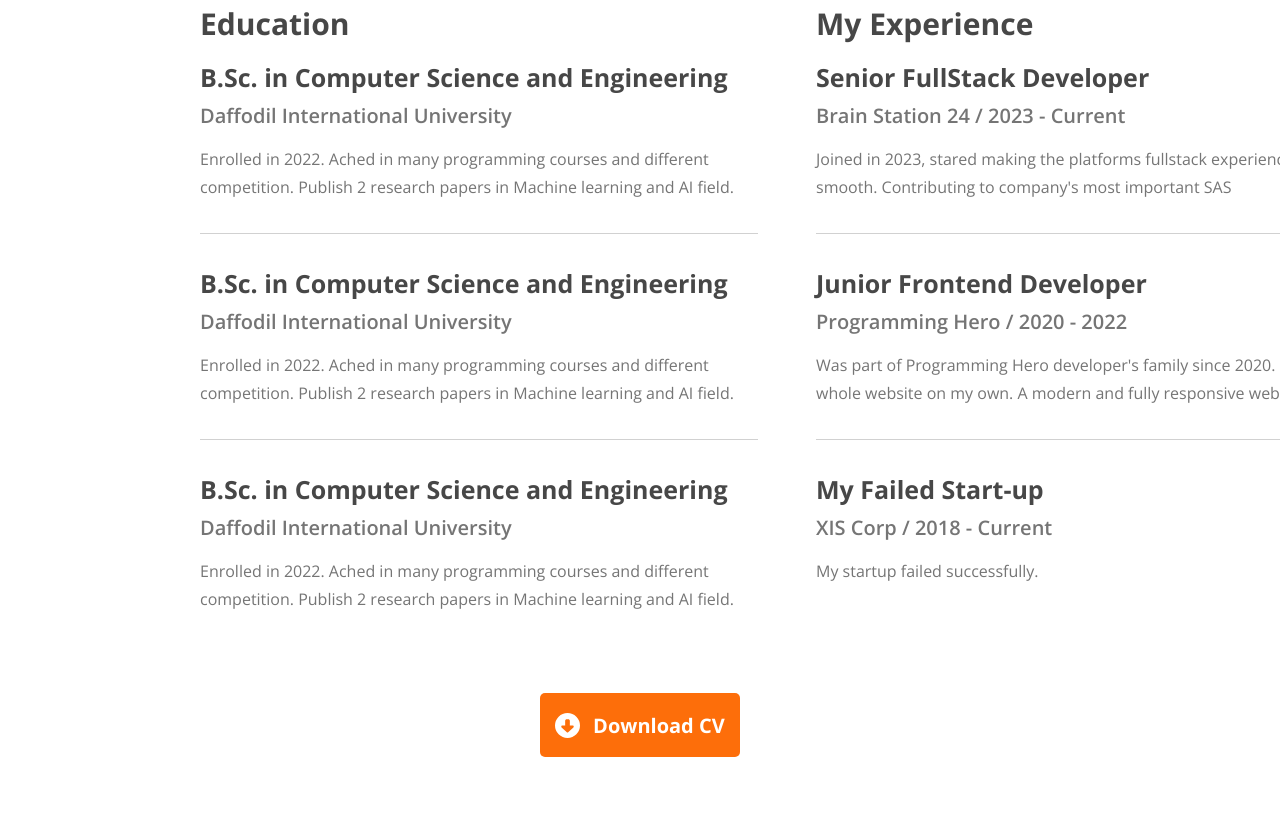
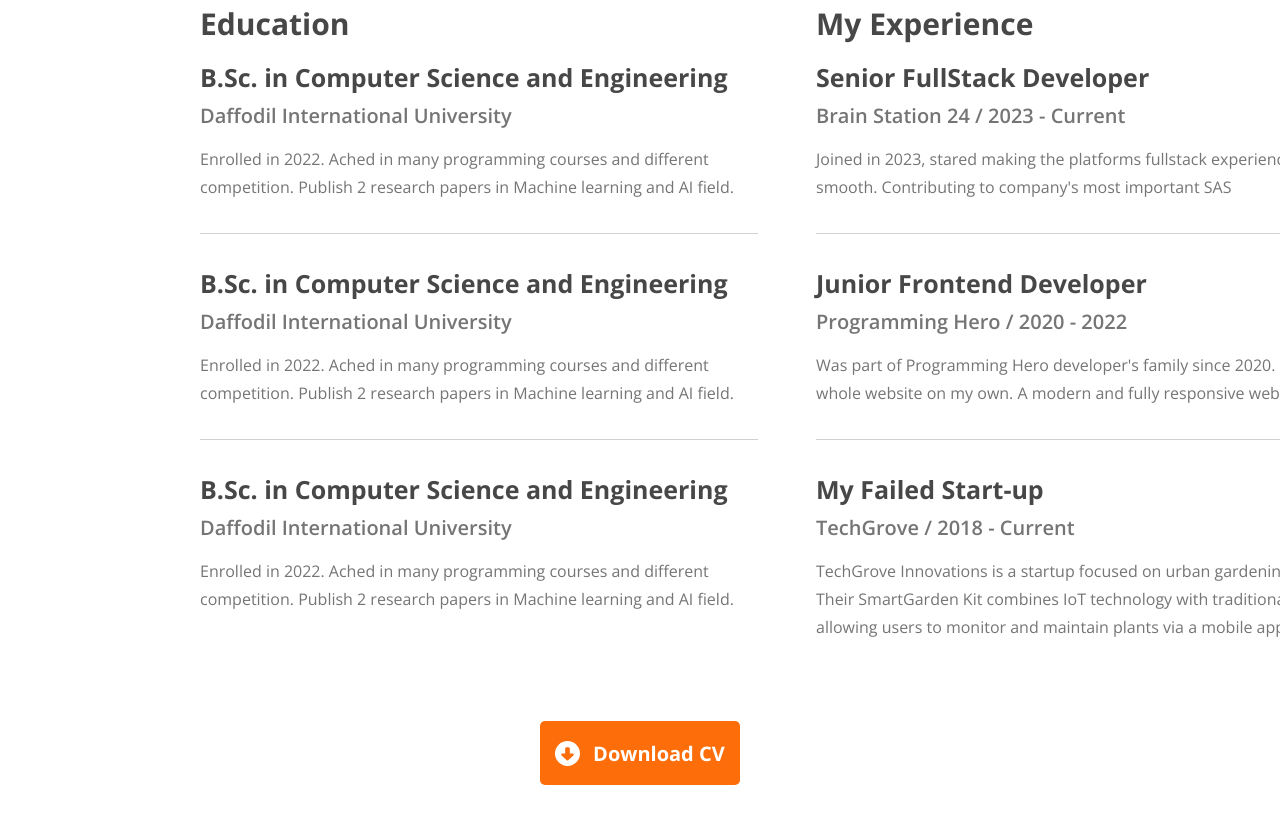
Before and after one commit to Shorno/vanilla-portfolio-v1, a website built with Vite: page index.html in a window 1280 px wide. Shown: the part 2765-3582 px from the top of the page. Before the commit the page ends 3554 px from the top, so only its background shows below. Built offline with nearby package versions, Linux system fonts and the light colour scheme.

Commit message:
resume section

```diff
--- a/index.html
+++ b/index.html
@@ -182,7 +182,8 @@
                 <div class="resume-details">
                     <h1 class="course-title">Senior FullStack Developer</h1>
                     <h2 class="university_name">Brain Station 24 / 2023 - Current</h2>
-                    <p class="course_details">Joined in 2023, stared making the platforms fullstack experience better and smooth. Contributing to company's most important SAS </p>
+                    <p class="course_details">Joined in 2023, stared making the platforms fullstack experience better
+                        and smooth. Contributing to company's most important SAS </p>
                 </div>
             </div>
             <span class="resume-border"></span>
@@ -190,7 +191,8 @@
                 <div class="resume-details">
                     <h1 class="course-title">Junior Frontend Developer</h1>
                     <h2 class="university_name">Programming Hero / 2020 - 2022</h2>
-                    <p class="course_details">Was part of Programming Hero developer's family since 2020. Designed PH whole website on my own. A modern and fully responsive web platform </p>
+                    <p class="course_details">Was part of Programming Hero developer's family since 2020. Designed PH
+                        whole website on my own. A modern and fully responsive web platform </p>
                 </div>
             </div>
             <span class="resume-border"></span>
@@ -198,8 +200,10 @@
             <div>
                 <div class="resume-details">
                     <h1 class="course-title">My Failed Start-up</h1>
-                    <h2 class="university_name">XIS Corp / 2018 - Current</h2>
-                    <p class="course_details">My startup failed successfully.</p>
+                    <h2 class="university_name">TechGrove / 2018 - Current</h2>
+                    <p class="course_details">TechGrove Innovations is a startup focused on urban gardening solutions.
+                        Their SmartGarden Kit combines IoT technology with traditional gardening, allowing users to
+                        monitor and maintain plants via a mobile app.</p>
                 </div>
             </div>
         </div>
```
